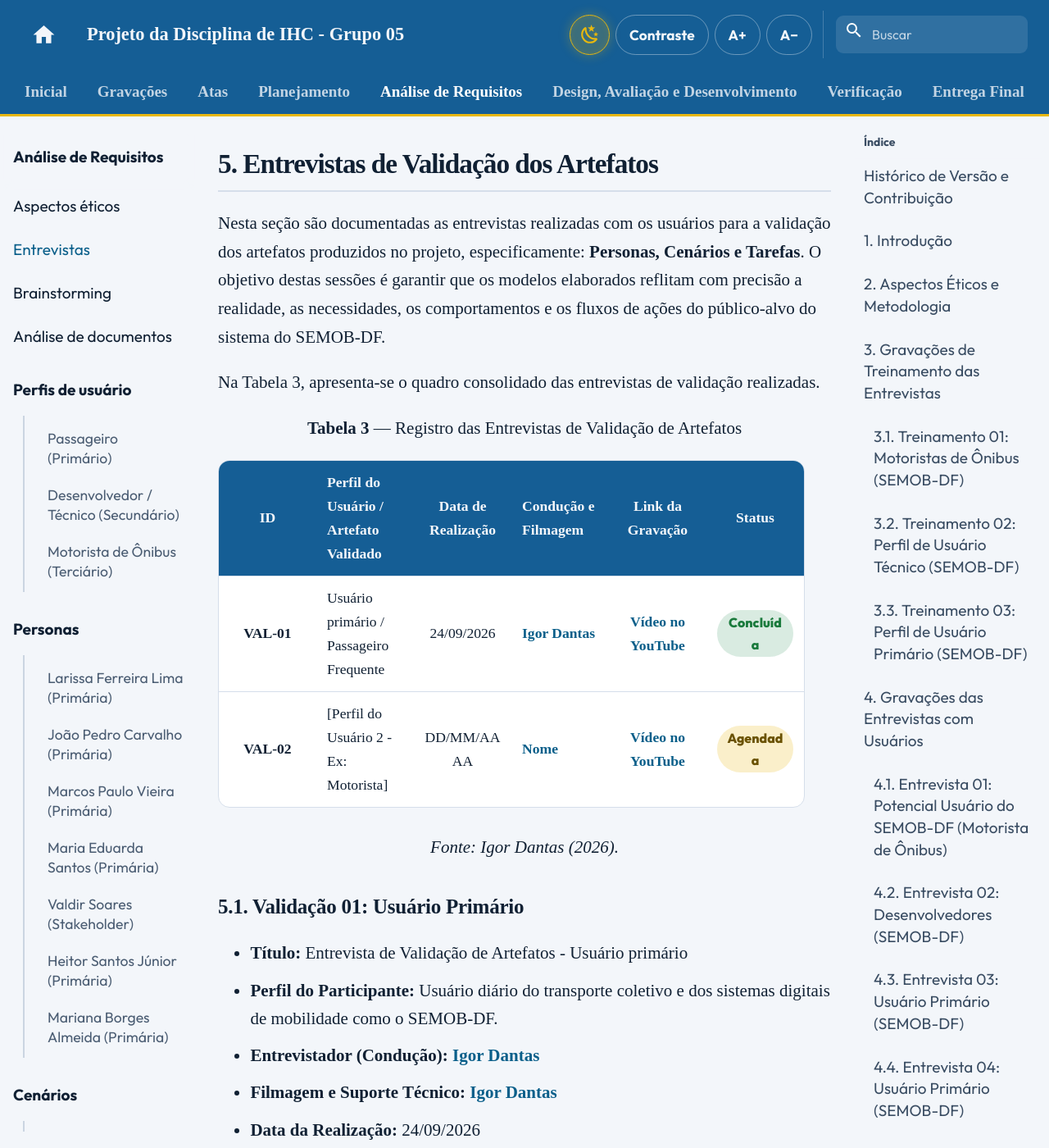
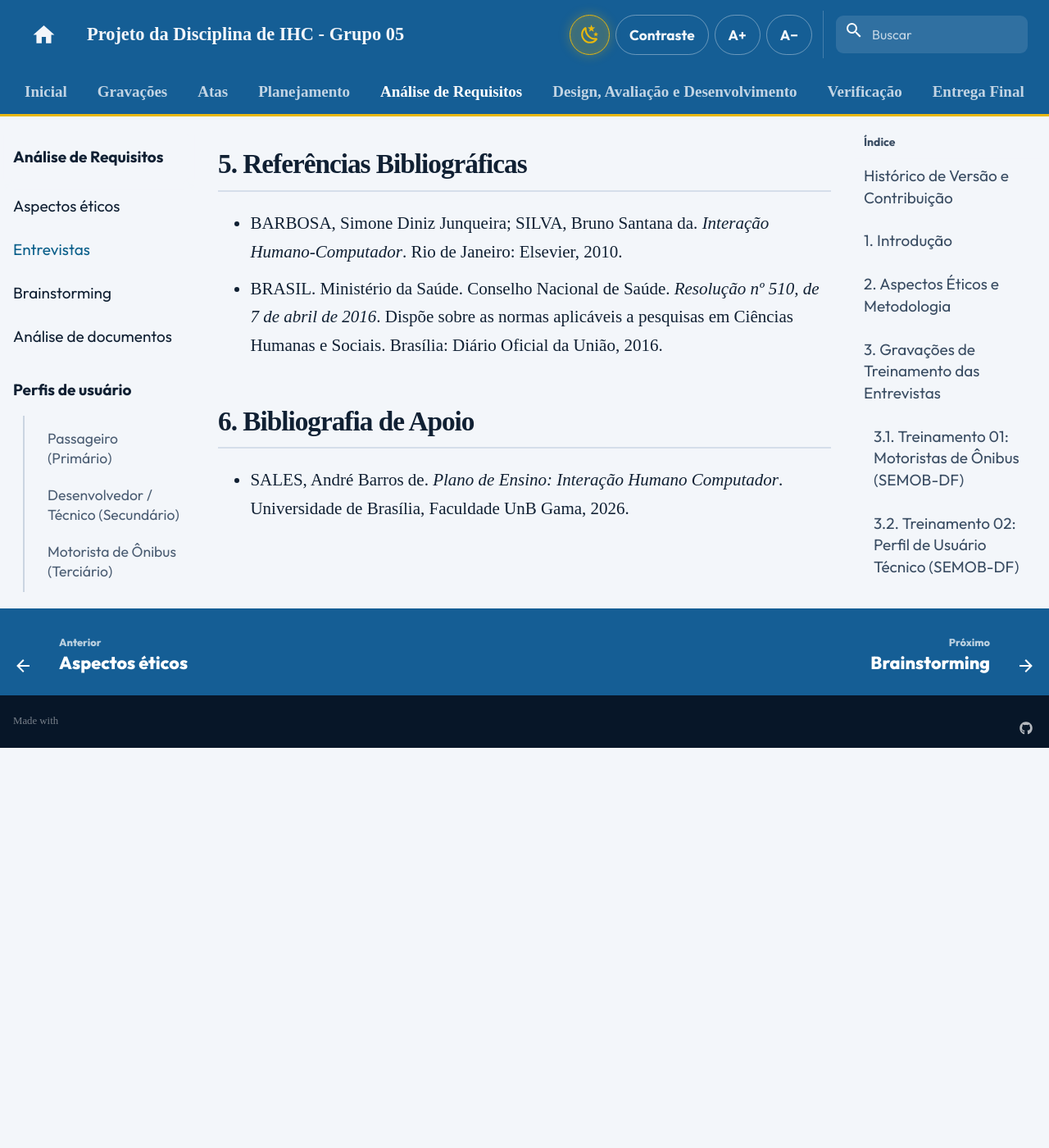
Before and after one commit to Interacao-Humano-Computador/2026.2-Grupo05, an MkDocs documentation site: the page built from docs/analise-de-requisitos/entrevistas.md, in a window 1280 px wide and 1400 px high, scrolled down 13446 px. Shown: the whole window at 82% size. Built offline with MkDocs 1.6.1 and Material for MkDocs 9.7.7, drawn with Linux system fonts in a browser that asks for light colours; comment, search, counter and statistics services are not loaded; after the commit the page ends 14358 px from its top, so only the background shows below that; some of the changed text lies outside the part shown.

Commit message:
docs: corrige validacao dos artefatos no documento entrevistas.md

```diff
--- a/docs/analise-de-requisitos/entrevistas.md
+++ b/docs/analise-de-requisitos/entrevistas.md
@@ -235,47 +235,7 @@
 </div>
 ---
 
-## 5. Entrevistas de Validação dos Artefatos
-
-Nesta seção são documentadas as entrevistas realizadas com os usuários para a validação dos artefatos produzidos no projeto, especificamente: **Personas, Cenários e Tarefas**. O objetivo destas sessões é garantir que os modelos elaborados reflitam com precisão a realidade, as necessidades, os comportamentos e os fluxos de ações do público-alvo do sistema do SEMOB-DF.
-
-Na Tabela 3, apresenta-se o quadro consolidado das entrevistas de validação realizadas.
-
-<div align="center">
-<p><strong>Tabela 3</strong> — Registro das Entrevistas de Validação de Artefatos</p>
-</div>
-
-| ID | Perfil do Usuário / Artefato Validado | Data de Realização | Condução e Filmagem | Link da Gravação | Status |
-| :---: | :--- | :---: | :--- | :---: | :---: |
-| **VAL-01** | Usuário primário / Passageiro Frequente | 24/09/2026 | [Igor Dantas](https://github.com/IgorDARAUJO) | [Vídeo no YouTube](https://youtu.be/4DqmkwuUDXQ?is=4VA_-ykTdegsdS10) | <span class="pill pill-ok">Concluída</span> |
-| **VAL-02** | [Perfil do Usuário 2 - Ex: Motorista] | DD/MM/AAAA | [Nome](https://github.com/github) | [Vídeo no YouTube](https://youtu.be/SEU_LINK) | <span class="pill pill-wait">Agendada</span> |
-
-<div align="center">
-<p><em>Fonte: Igor Dantas (2026).</em></p>
-</div>
-
-### 5.1. Validação 01: Usuário Primário
-
-* **Título:** Entrevista de Validação de Artefatos - Usuário primário
-* **Perfil do Participante:** Usuário diário do transporte coletivo e dos sistemas digitais de mobilidade como o SEMOB-DF.
-* **Entrevistador (Condução):** [Igor Dantas](https://github.com/IgorDARAUJO)
-* **Filmagem e Suporte Técnico:** [Igor Dantas](https://github.com/IgorDARAUJO)
-* **Data da Realização:** 24/09/2026
-* **Objetivo:** Validar os artefatos de Personas, Cenários e Tarefas elaborados para o projeto, confirmando junto ao usuário se os dados demográficos, dores, expectativas e os fluxos de execução de tarefas condizem com a sua realidade no contexto do SEMOB-DF.
-* **Link de Acesso Direto:** [https://youtu.be/4DqmkwuUDXQ?is=4VA_-ykTdegsdS10](https://youtu.be/4DqmkwuUDXQ?is=4VA_-ykTdegsdS10)
-
-Abaixo, no Vídeo 8, é possível assistir à gravação na íntegra da entrevista de validação:
-
-<div align="center">
-  <iframe width="560" height="315" src="https://www.youtube-nocookie.com/embed/4DqmkwuUDXQ?is=4VA_-ykTdegsdS10" title="Entrevista de Validação - Usuário primário" frameborder="0" allow="accelerometer; autoplay; clipboard-write; encrypted-media; gyroscope; picture-in-picture; web-share" allowfullscreen style="max-width: 100%; border-radius: 8px;"></iframe>
-</div>
-
-<div align="center">
-<p><strong>Vídeo 8</strong> — Entrevista de Validação de Artefatos com Usuário primário.</p>
-<p><em>Fonte: Igor Dantas (2026).</em></p>
-</div>
-
-## 6. Referências Bibliográficas
+## 5. Referências Bibliográficas
 
 - BARBOSA, Simone Diniz Junqueira; SILVA, Bruno Santana da. *Interação Humano-Computador*. Rio de Janeiro: Elsevier, 2010.
 - BRASIL. Ministério da Saúde. Conselho Nacional de Saúde. *Resolução nº 510, de 7 de abril de 2016*. Dispõe sobre as normas aplicáveis a pesquisas em Ciências Humanas e Sociais. Brasília: Diário Oficial da União, 2016.
```
